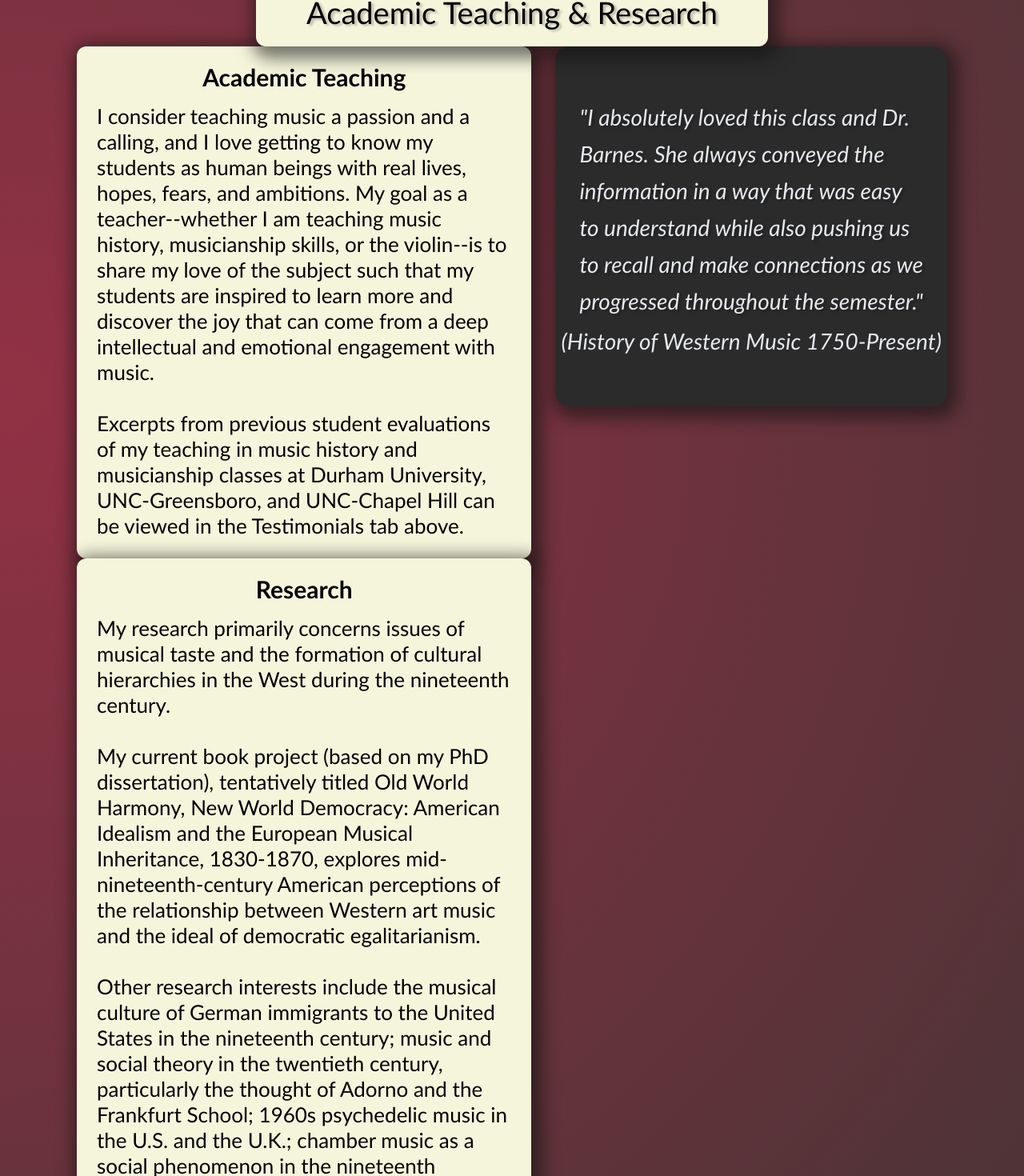
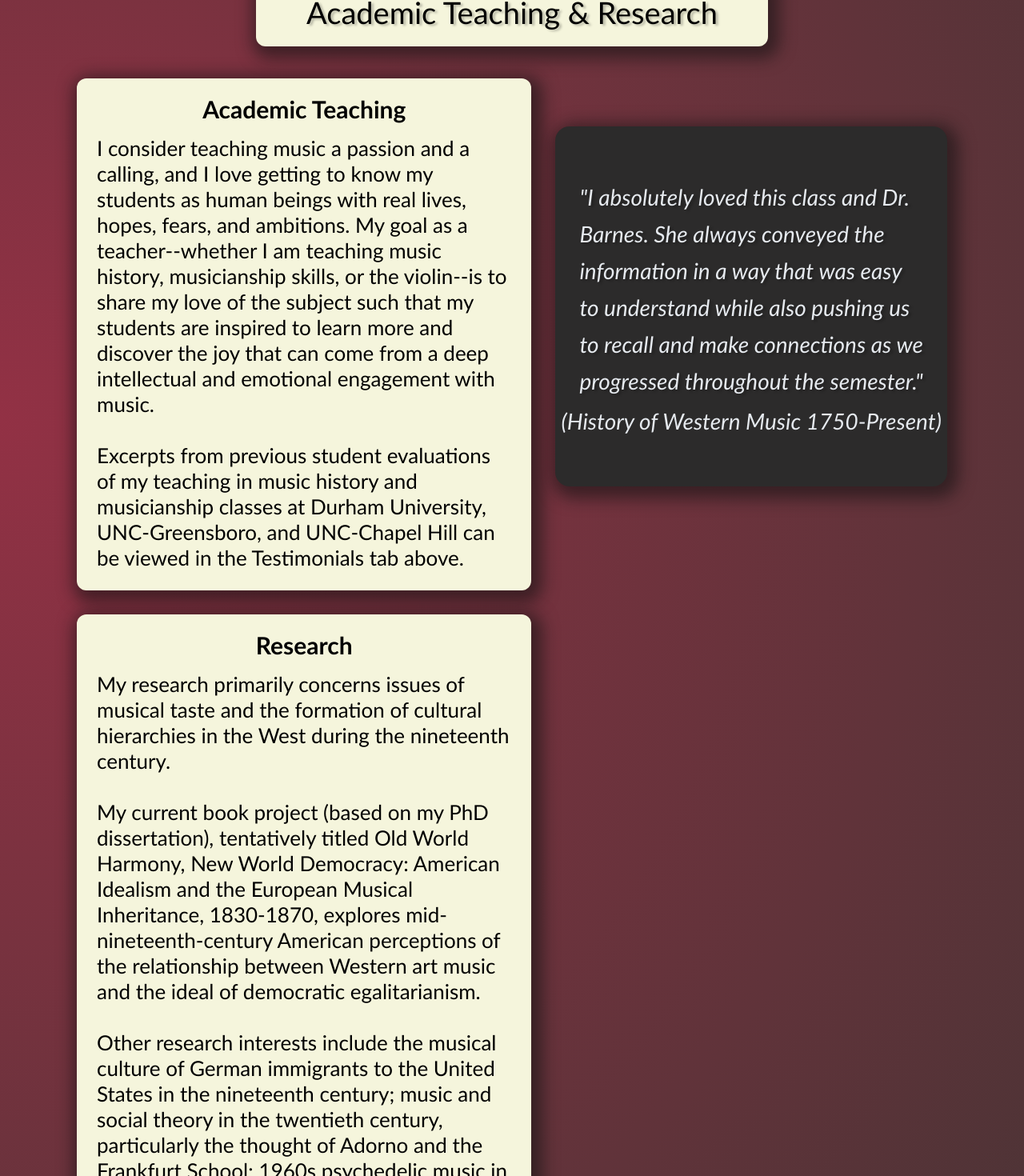
Before and after one commit to jlayher/molly-barnes-music, a Next.js app: page /academic-teaching in a window 1280 px wide. Shown: the part 181-1651 px from the top of the page at 80% size. Built offline with nearby package versions, Linux system fonts and the light colour scheme.

Commit message:
added basic media queries to styles

```diff
--- a/src/styles/academic.module.css
+++ b/src/styles/academic.module.css
@@ -63,6 +63,8 @@
     padding: 10px;
     margin: 0 auto;
     margin-right: 30px;
+    margin-top: 40px;
+    margin-bottom: 20px;
 /* gradient generated with cssmatic.com */
     -webkit-box-shadow: 5px 6px 20px 9px rgba(18,18,18,0.57);
     -moz-box-shadow: 5px 6px 20px 9px rgba(18,18,18,0.57);
@@ -91,6 +93,8 @@
     padding: 10px;
     margin: 0 auto;
     margin-right: 30px;
+    margin-top: 10px;
+    margin-bottom: 30px;
       /* gradient generated with cssmatic.com */
     -webkit-box-shadow: 5px 6px 20px 9px rgba(18,18,18,0.57);
     -moz-box-shadow: 5px 6px 20px 9px rgba(18,18,18,0.57);
@@ -111,7 +115,7 @@
 .academic__body_sidepanel_container {
     display: flex;
     margin: 0 auto;
-    /* margin-top: 60px; */
+    margin-top: 100px;
 }
 
 
@@ -127,5 +131,3 @@
 @media screen and (max-width: 450px) {
 
 }
-
-/* .academic__body_sidepanel_container */
```
Also changed, not shown: src/styles/contact.module.css (+13 -0 lines), src/styles/globals.css (+0 -190 lines), src/styles/performance.module.css (+14 -0 lines), src/styles/privatelessons.module.css (+15 -0 lines), src/styles/sidepaneltest.module.css (+13 -0 lines), src/styles/site.module.css (deleted, +0 -9 lines), src/styles/testcard.module.css (+13 -8 lines), src/styles/testimonials.module.css (+13 -0 lines), src/styles/dropdownitem.module.css (deleted).
